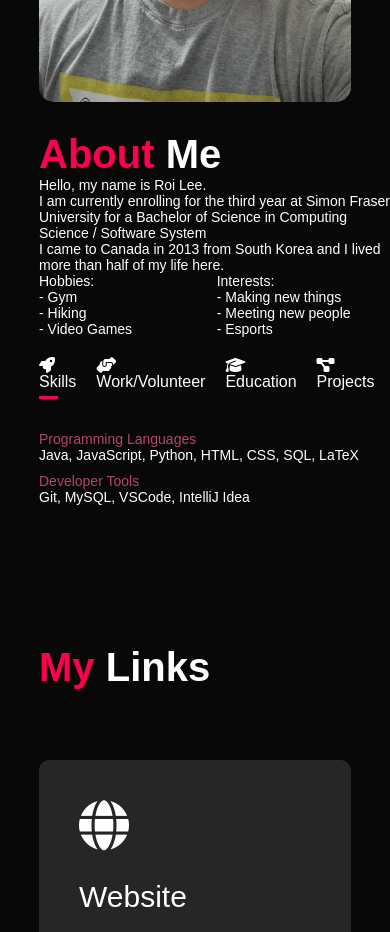
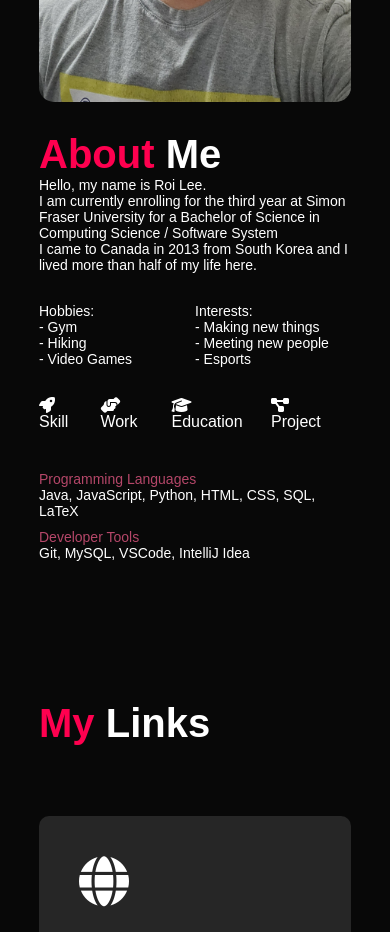
Before and after one commit to roilee1101/RoiLeeWebsite, a plain HTML site: page index.html in a window 390 px wide. Shown: the part 1280-2212 px from the top of the page. Drawn offline with Linux system fonts and the light colour scheme.

Commit message:
Fixed all the problem on mobile size screen

```diff
--- a/index.html
+++ b/index.html
@@ -85,10 +85,10 @@
                     </p>
 
                     <div class="tab-title">
-                        <p class="tab-links active-link" onclick="opentab('skills')"><i class="fa-solid fa-rocket"></i> Skills</p>
-                        <p class="tab-links" onclick="opentab('volunteer')"><i class="fa-solid fa-handshake-angle"></i> Work/Volunteer</p>
+                        <p class="tab-links active-link" onclick="opentab('skills')"><i class="fa-solid fa-rocket"></i> Skill</p>
+                        <p class="tab-links" onclick="opentab('volunteer')"><i class="fa-solid fa-handshake-angle"></i> Work</p>
                         <p class="tab-links" onclick="opentab('education')"><i class="fa-solid fa-graduation-cap"></i> Education</p>
-                        <p class="tab-links" onclick="opentab('project')"><i class="fa-solid fa-diagram-project"></i> Projects</p>
+                        <p class="tab-links" onclick="opentab('project')"><i class="fa-solid fa-diagram-project"></i> Project</p>
                     </div>
                     <div class="tab-contents active-tab" id="skills">
                         <ul>
--- a/styles.css
+++ b/styles.css
@@ -304,9 +304,11 @@
     display: none;
 }
 
-@media (max-width: 600px) {
+@media screen and (max-width: 600px) {
 
     #header {
+        width: 100%;
+        height: 100%;
         background-image: url(images/backgroundsmall.png);
     }
 
@@ -367,13 +369,28 @@
 
     .about-col-2 {
         font-size: 14px;
+        overflow: hidden;
     }
+
+    .tab-title {
+        overflow: auto;
+    }
+
 
     .tab-links {
         font-size: 16px;
         margin-right: 20px;
     }
 
+    .tab-links::after {
+        display: none;
+    }
+
+    .hobint {
+        margin-top: 30px;
+        margin-bottom: 30px;
+    }
+
 
 
 }
```
